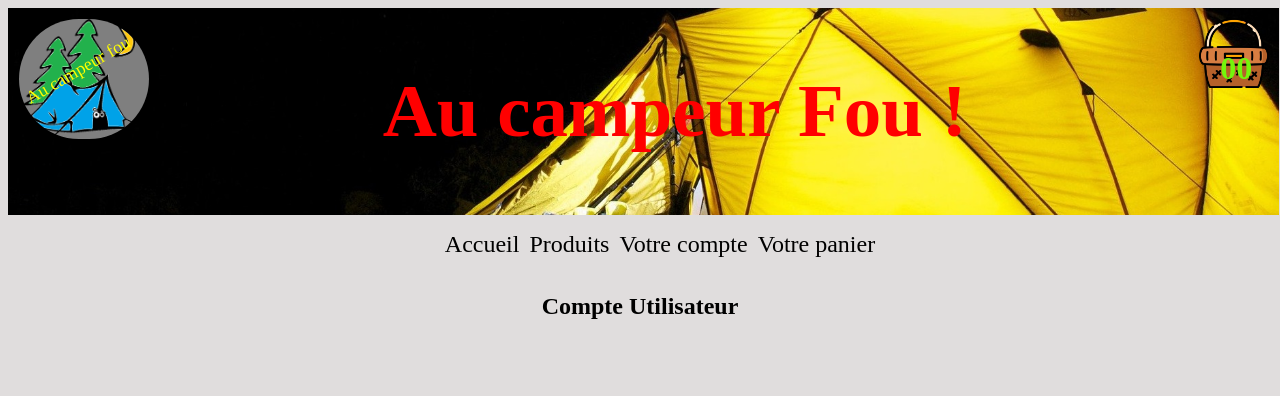
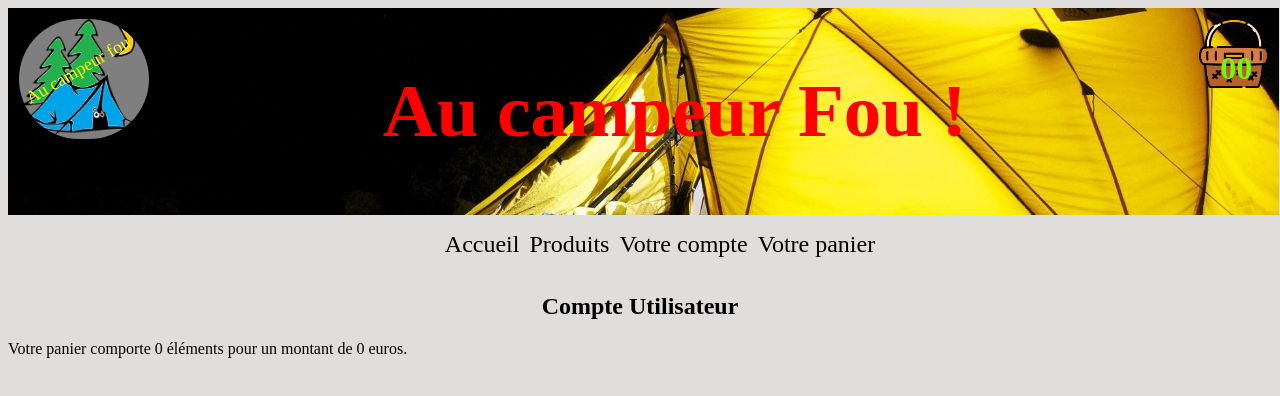
Before and after one commit to devmrobot/React-Context-Demo, a React (Create React App) app: page /compte in a window 1280 px wide. Shown: the top 396 px of the page. Built offline with nearby package versions, Linux system fonts and the light colour scheme; a web font is replaced by a local one.

Commit message:
user page OK

```diff
--- a/src/pages/user/User.jsx
+++ b/src/pages/user/User.jsx
@@ -1,9 +1,19 @@
 import React from 'react'
+import { useCart } from '../../contexts/CartProvider';
 
 const User = () => {
+  const {cart}=useCart();
+  let totalItem=0;
+  let totalPrice=0;
+  cart.forEach((item)=>{
+    totalItem+=item.qty;
+    totalPrice+=item.qty*item.price;
+  })
+
   return (
     <div className="User">
         <h2>Compte Utilisateur</h2>
+        Votre panier comporte {totalItem} éléments pour un montant de {totalPrice} euros.
     </div>
   )
 }
```
